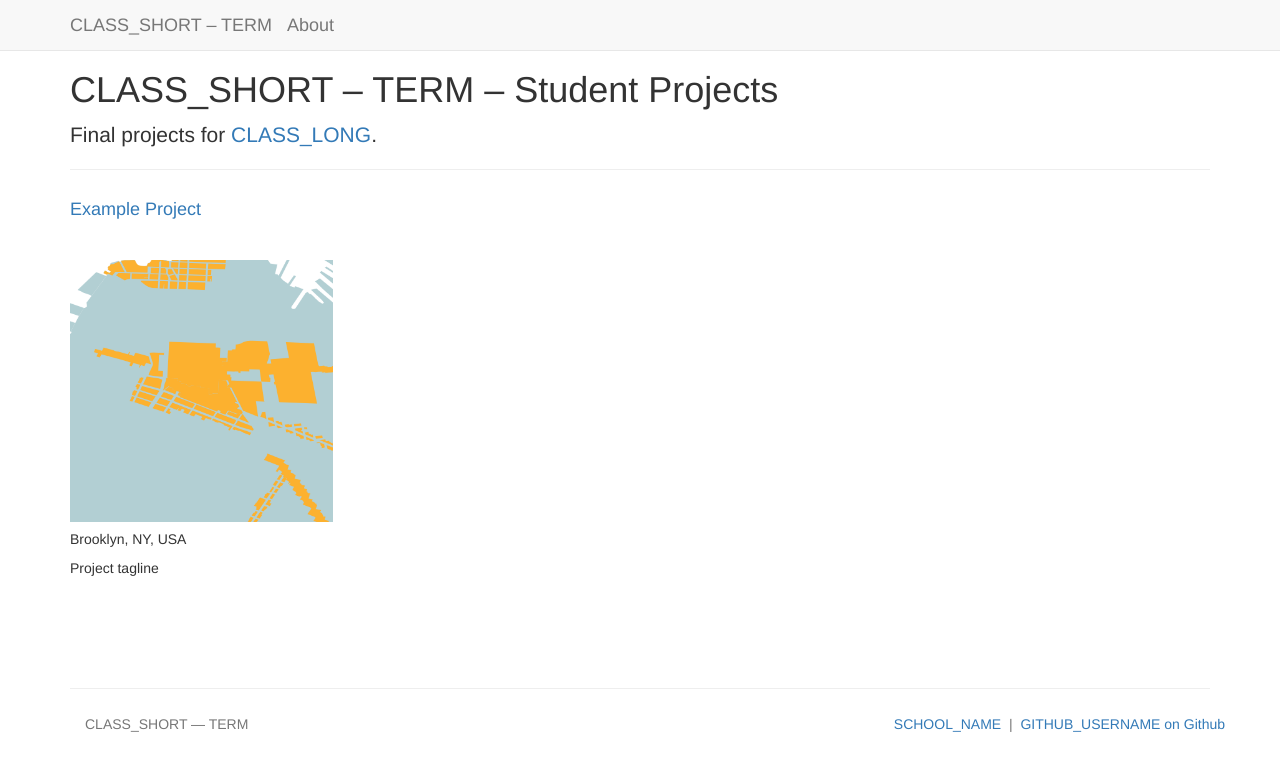
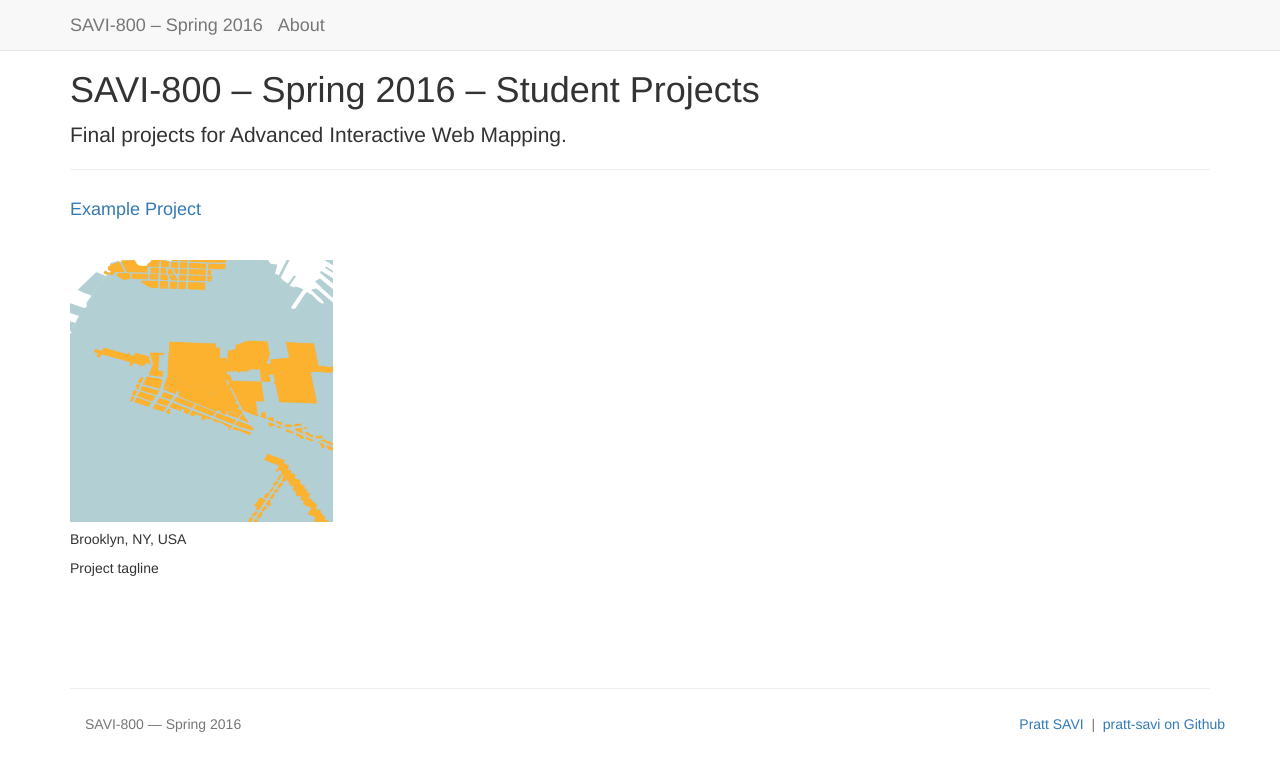
Before and after one commit to pratt-savi-800/spring2016, a Jekyll site: the page built from index.html, in a window 1280 px wide. Shown: the top 771 px of the page. Built offline with Jekyll 4.4.1, drawn with Linux system fonts in a browser that asks for light colours.

Commit message:
SAVI 800

```diff
--- a/_config.yml
+++ b/_config.yml
@@ -7,20 +7,19 @@
 
 # Site settings
 class:
-  short: CLASS_SHORT
-  link: CLASS_LINK
-  long: CLASS_LONG
-  term: TERM
+  short: SAVI-800
+  long: Advanced Interactive Web Mapping
+  term: Spring 2016
 school:
-  name: SCHOOL_NAME
-  link: SCHOOL_LINK
+  name: Pratt SAVI
+  link: https://www.pratt.edu/pratt-research-and-centers/spatial-analysis-visualization-initiative/
 email:
 description: > # this means to ignore newlines until "baseurl:"
   DESCRIPTION
 baseurl: "" # the subpath of your site, e.g. /blog
 url: http://localhost:4000/ # the base hostname & protocol for your site
-twitter_username:
-github_username:  GITHUB_USERNAME
+twitter_username: PrattSAVI
+github_username: pratt-savi
 
 # Build settings
 markdown: kramdown
--- a/_layouts/grid.html
+++ b/_layouts/grid.html
@@ -18,7 +18,11 @@
     <div class="header">
       <h1>{{ site.class.short }} – {{ site.class.term }} – Student Projects</h1>
       <p class="lead">
-      Final projects for <a href="{{ site.class.link }}" target="_blank">{{ site.class.long }}</a>.
+      {% if site.class.link %}
+        Final projects for <a href="{{ site.class.link }}" target="_blank">{{ site.class.long }}</a>.
+      {% else %}
+        Final projects for {{ site.class.long }}.
+      {% endif %}
       </p>
       <hr>
     </div>
```
